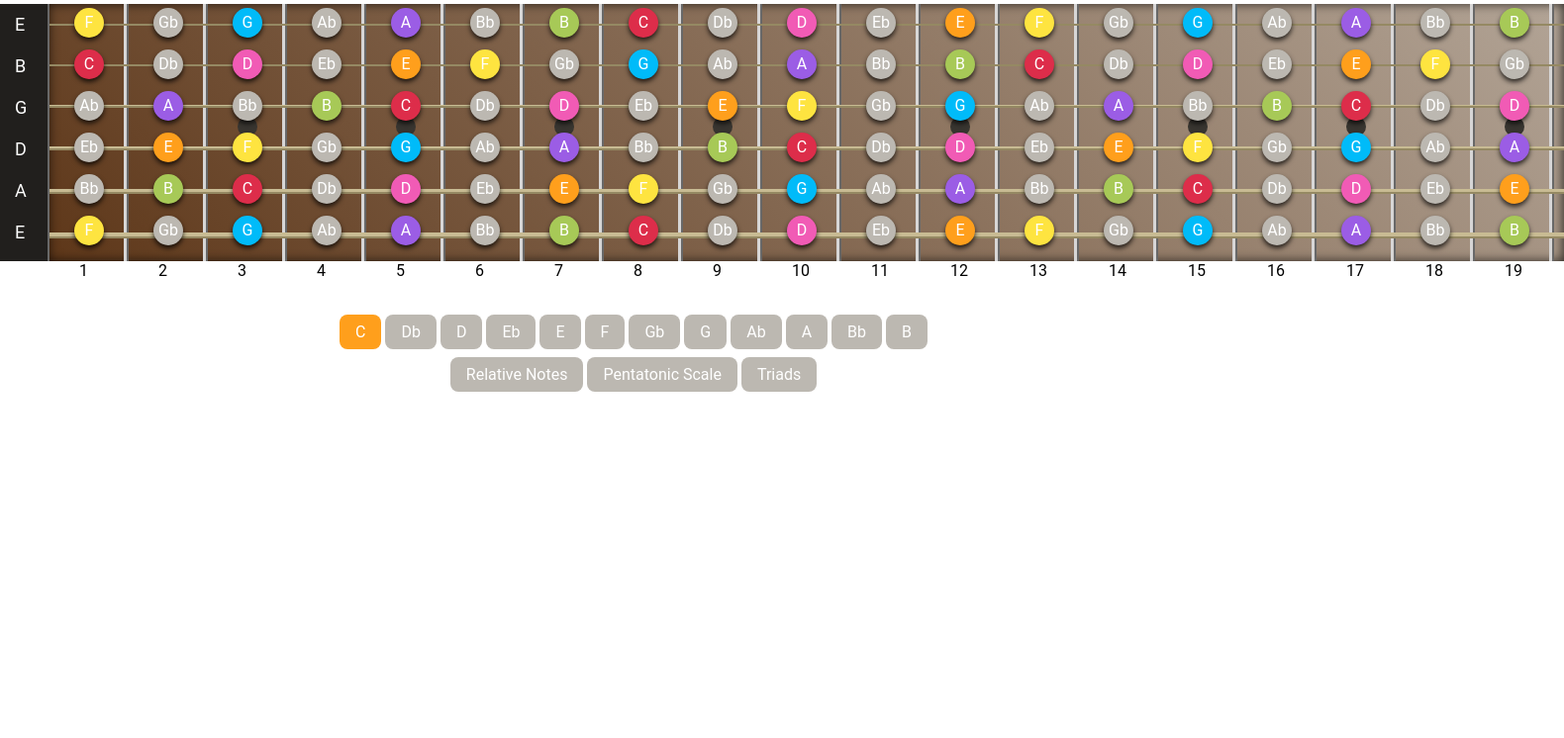
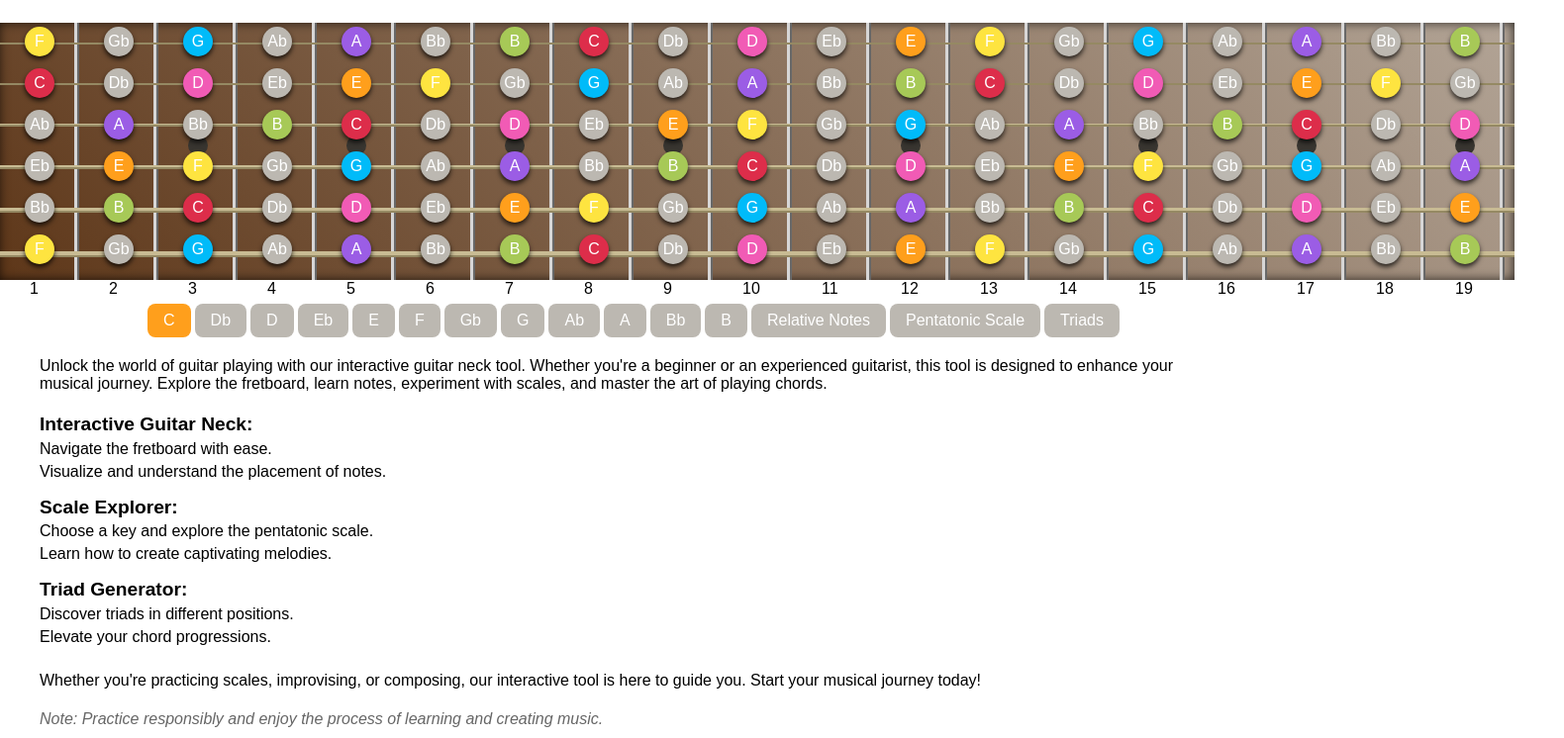
Before and after one commit to mirukuz/guitar-learning, a Gatsby site: page / in a window 1280 px wide. Shown: the part 54-800 px from the top of the page at 99% size, 1580 px wide, since content can reach past the window. Built offline with nearby package versions, Linux system fonts and the light colour scheme; Gatsby itself is replaced by a stand-in of ours.

Commit message:
update content

```diff
--- a/gatsby-config.ts
+++ b/gatsby-config.ts
@@ -26,8 +26,8 @@ const config: GatsbyConfig = {
         preconnect: [`https://fonts.googleapis.com`, `https://fonts.gstatic.com`],
         web: [
           {
-            name: `Roboto`,
-            file: `https://fonts.googleapis.com/css2?family=Roboto&display=swap`,
+            name: `Ubuntu`,
+            file: `https://fonts.googleapis.com/css2?family=Ubuntu:ital,wght@0,300;0,400;0,500;1,300;1,400&display=swap`,
           },
         ],
       },
--- a/src/pages/index.tsx
+++ b/src/pages/index.tsx
@@ -109,7 +109,7 @@ const IndexPage: React.FC = () => {
       {notesOnAString.map((note, fretIndex) => {
         const relativeNote = getRelative(selectedKey, note);
         const displayNote =
-          (!isRelative && !isPentatonic && !isTriads ) ||
+          (!isRelative && !isPentatonic && !isTriads) ||
           (!isPentatonic && !isTriads && isRelative && relativeNote > 0 && relativeNote < 8) ||
           (isPentatonic && [1, 2, 3, 5, 6].includes(relativeNote)) ||
           (isTriads && [1, 3, 5].includes(relativeNote));
@@ -133,9 +133,12 @@ const IndexPage: React.FC = () => {
 
   return (
     <>
-      <h1>
-        Guitar neck visualiser
-      </h1>
+      <Style.Section>
+
+        <Style.H1>
+          Guitar neck visualiser
+        </Style.H1>
+      </Style.Section>
       <Style.NeckContainer>
         {renderFrets()}
         {renderDots()}
@@ -151,8 +154,6 @@ const IndexPage: React.FC = () => {
             {key}
           </Style.BlueButton >
         ))}
-      </Style.Config>
-      <Style.Config>
         <Style.Button isSelected={isRelative} onClick={() => setToRelative(!isRelative)}>
           Relative Notes
         </Style.Button >
@@ -163,6 +164,44 @@ const IndexPage: React.FC = () => {
           Triads
         </Style.Button >
       </Style.Config>
+      <Style.Section>
+        <Style.P>Unlock the world of guitar playing with our interactive guitar neck tool. Whether you're a beginner or an
+          experienced guitarist, this tool is designed to enhance your musical journey. Explore the fretboard, learn
+          notes, experiment with scales, and master the art of playing chords.</Style.P>
+
+
+        <Style.FeatureList>
+          <Style.FeatureItem>
+            <Style.H2>Interactive Guitar Neck:</Style.H2>
+            <Style.SubFeatureList>
+              <Style.SubFeatureItem>Navigate the fretboard with ease.</Style.SubFeatureItem>
+              <Style.SubFeatureItem>Visualize and understand the placement of notes.</Style.SubFeatureItem>
+            </Style.SubFeatureList>
+          </Style.FeatureItem>
+
+          <Style.FeatureItem>
+            <Style.H2>Scale Explorer:</Style.H2>
+            <Style.SubFeatureList>
+              <Style.SubFeatureItem>Choose a key and explore the pentatonic scale.</Style.SubFeatureItem>
+              <Style.SubFeatureItem>Learn how to create captivating melodies.</Style.SubFeatureItem>
+            </Style.SubFeatureList>
+          </Style.FeatureItem>
+
+          <Style.FeatureItem>
+            <Style.H2>Triad Generator:</Style.H2>
+            <Style.SubFeatureList>
+              <Style.SubFeatureItem>Discover triads in different positions.</Style.SubFeatureItem>
+              <Style.SubFeatureItem>Elevate your chord progressions.</Style.SubFeatureItem>
+            </Style.SubFeatureList>
+          </Style.FeatureItem>
+        </Style.FeatureList>
+      </Style.Section>
+
+      <Style.Footer>
+        <Style.P>Whether you're practicing scales, improvising, or composing, our interactive tool is here to guide you. Start
+          your musical journey today!</Style.P>
+        <Style.P><Style.Em>Note: Practice responsibly and enjoy the process of learning and creating music.</Style.Em></Style.P>
+      </Style.Footer>
     </>
   );
 };
--- a/src/styles/global.css
+++ b/src/styles/global.css
@@ -5,7 +5,7 @@
   }
 
   * {
-    font-family: 'Roboto', sans-serif;
+    font-family: 'Ubuntu', sans-serif;
     margin: 0;
     padding: 0;
     list-style-type: none;
--- a/src/styles/styles.tsx
+++ b/src/styles/styles.tsx
@@ -41,7 +41,7 @@ export const BlueButton = styled.button<ButtonProps>`
 
 export const NeckContainer = styled.div`
   position: relative;
-  margin: 20px 50px 50px;
+  margin: 20px auto;
   width: var(--neck-width);
   height: var(--neck-height);
   background: linear-gradient(45deg, #5e3719, #b2a496);
@@ -87,7 +87,7 @@ export const Fret = styled.div`
   }
 `;
 
-export const Dots= styled.ul`
+export const Dots = styled.ul`
   position: absolute;
   width: 1200px;
   height: 20px;
@@ -172,3 +172,82 @@ export const Config = styled.div`
   display: flex;
   justify-content: center;
 `;
+
+export const Section = styled.div`
+  display: flex;
+  flex-direction: column;
+  justify-content: center;
+  max-width: 1200px;
+  margin: 0 auto;
+`;
+
+export const Footer = styled.div`
+  display: flex;
+  flex-direction: column;
+  justify-content: center;
+  max-width: 1200px;
+  margin: 0 auto;
+`;
+
+export const FeatureList = styled.ol`
+    list-style-type: none;
+    padding: 0;
+`;
+
+export const FeatureItem = styled.li`
+    margin-bottom: 10px;
+`;
+
+export const SubFeatureList = styled.ul`
+    list-style-type: none;
+    padding: 0;
+    margin-top: 0;
+`;
+
+export const SubFeatureItem = styled.li`
+    margin-bottom: 5px;
+`;
+
+export const HowToUseList = styled.ol`
+    list-style-type: none;
+    padding: 0;
+`;
+
+export const H1 = styled.h1`
+    font-weight: 600;
+    font-size: 1.8rem;
+    margin-top: 1rem;
+    margin-bottom: 0.5rem;
+`;
+
+export const H2 = styled.h2`
+    font-weight: 600;
+    font-size: 1.2rem;
+    margin-top: 1rem;
+    margin-bottom: 0.3rem;
+`;
+
+export const HowToUseItem = styled.li`
+    margin-bottom: 10px;
+`;
+
+export const SubHowToUseList = styled.ul`
+    list-style-type: none;
+    padding: 0;
+    margin-top: 0;
+`;
+
+export const SubHowToUseItem = styled.li`
+    margin-bottom: 5px;
+`;
+
+export const Em = styled.em`
+    color: #666;
+`;
+
+export const P = styled.p`
+    font-weight: 400;
+    font-size: 1rem;
+    margin-top: 1rem;
+    margin-bottom: 0.3rem;
+`;
```
